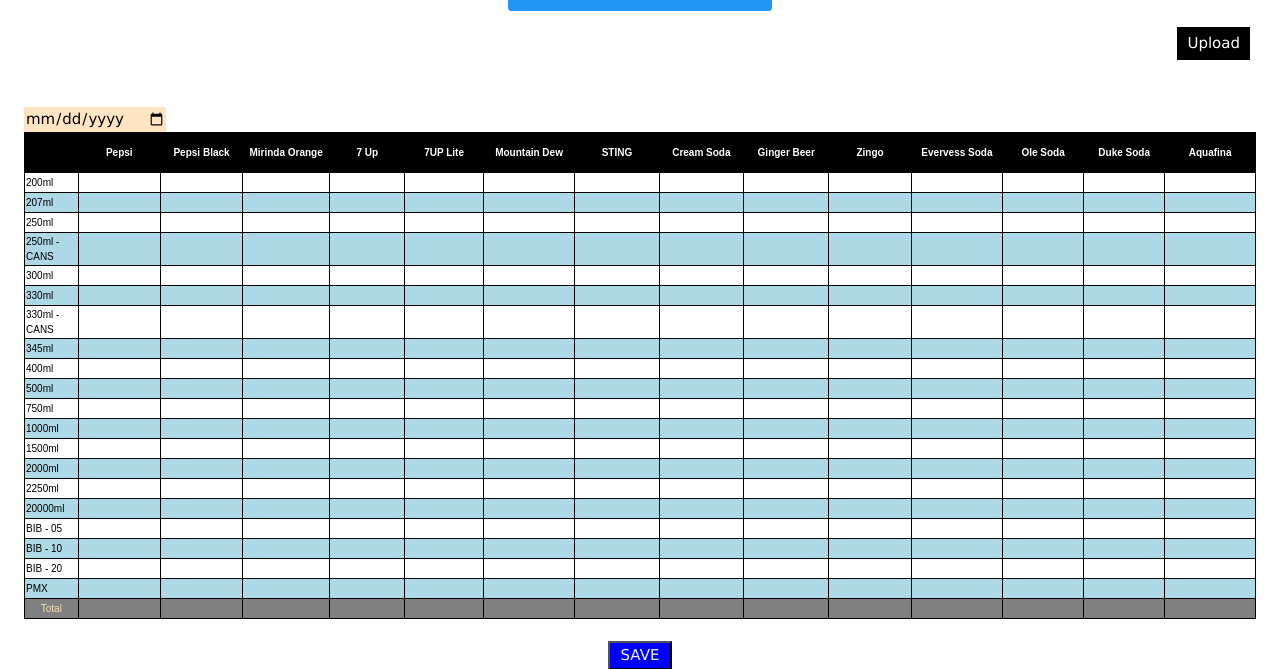
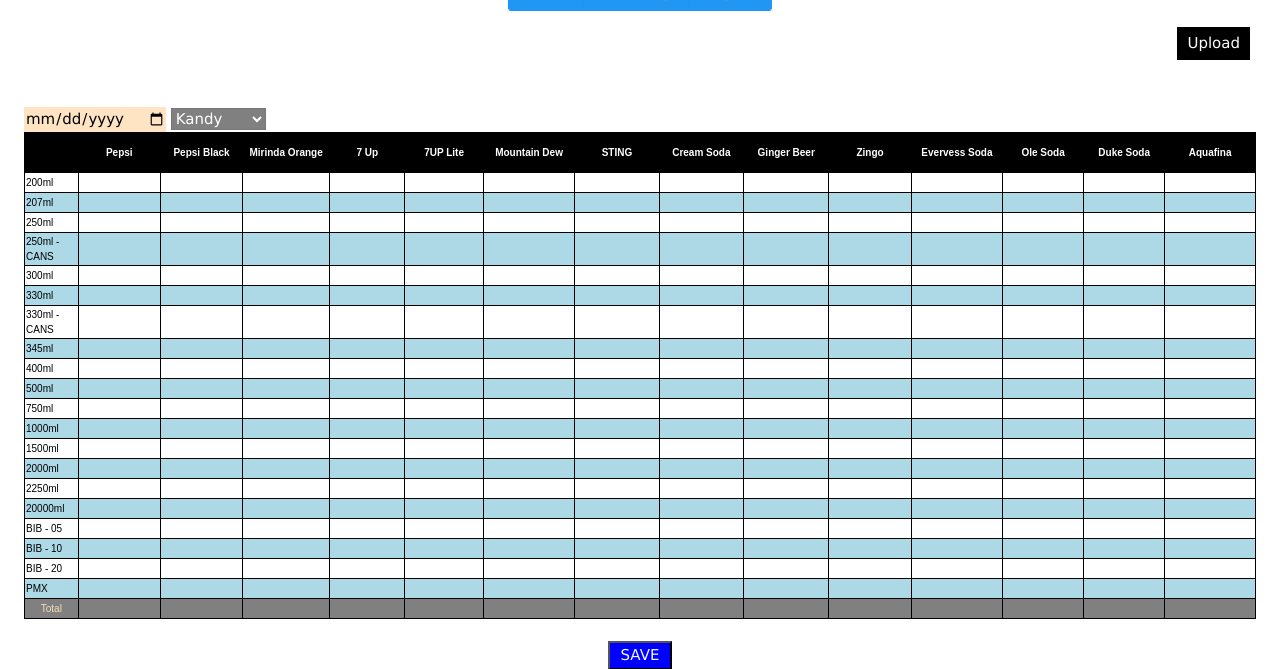
Before and after one commit to DeveloperVBLSL/stock_tracking, a PHP site: page /do/index.php in a window 1280 px wide. Shown: the part 99-768 px from the top of the page. Run offline with PHP 8.4, Linux system fonts and the light colour scheme; a user stored in the database is signed in.

Commit message:
modified to select area

```diff
--- a/do/index.php
+++ b/do/index.php
@@ -30,7 +30,10 @@
 
 <form action="addTempory.php" method="POST">
 <input style="border: none; outline:none; background-color:bisque;" type='date' id='hasta' value='' name="date" required>
-<input type="hidden" name="area" value="<?php echo $_SESSION["uname"];  ?>" />
+<select style="background-color:grey;color:white;" name="area" id="dbArea">
+  		    <option value="kandy">Kandy</option>
+  		    <option value="kaduwela">Kaduwela</option>
+  		    </select>
 
 <center>
 
```
